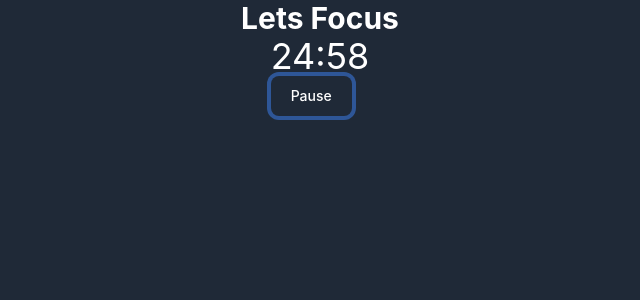
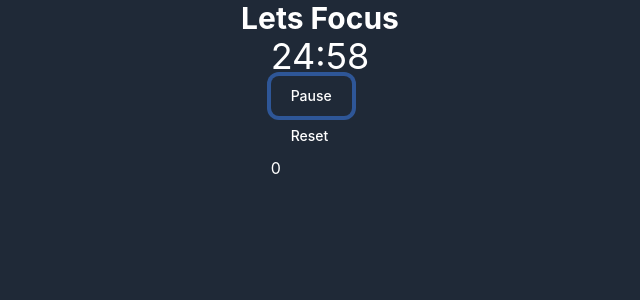
Before and after one commit to dchoi03/pomodoro, a React (Vite) app in the folder frontend/: page /home in a window 1280 px wide. Both pictures are taken after a click on the button "Start". Shown: the top 300 px of the page, without its empty margins (320-960 px from the left). Built offline with nearby package versions, Linux system fonts and the light colour scheme.

Commit message:
Added long break interval when pomodoro timer reaches 4 study intervals

```diff
--- a/frontend/src/components/PomodoroTimer.jsx
+++ b/frontend/src/components/PomodoroTimer.jsx
@@ -9,14 +9,44 @@ function PomodoroTimer() {
   const [studyIntervals, setStudyIntervals] = useState(0)
 
   useEffect(() => {
-    if (!isRunning) return;
+    if (!isRunning || time <= 0) return;
 
     const interval = setInterval(() => {
-      setTime((prevTime) => prevTime - 1000);
+        setTime((prevTime) => prevTime - 1000)
     }, 1000);
 
     return () => clearInterval(interval);
   }, [isRunning]);
+
+  useEffect(()=> {
+    if (time > 0) return;
+
+    setIsRunning(false)
+
+    if (!isBreak) {
+      setIsBreak(true);
+      setStudyIntervals((prev) => prev + 1);
+    } else {
+      setIsBreak(false)
+    }
+
+  },[time])
+
+  useEffect(() => {
+    if (isBreak) {
+      if (studyIntervals === 4) {
+        setTime(1800000); // long break
+        setStudyIntervals(0);
+      } else {
+        setTime(300000); // short break
+      }
+      setIsRunning(true); // start the break
+    } else if (time === 0 && !isBreak) {
+      setTime(1500000); // next focus session
+      setIsRunning(true);
+    }
+  }, [isBreak]);
+
 
 
   const formattedTime = (milliseconds) => {
@@ -26,11 +56,18 @@ function PomodoroTimer() {
     let seconds = parseInt(total_secs % 60)
     let minutes = parseInt(total_minutes % 60)
 
-    return `${minutes}:${seconds}`
+    return `${String(minutes).padStart(2, '0')}:${String(seconds).padStart(2, '0')}`;
   }
 
   const handleTimer = () => {
     setIsRunning((prev) => !prev)
+  }
+
+  const resetTimer = () => {
+    setIsRunning(false)
+    setIsBreak(false)
+    setTime(1500000)
+    setStudyIntervals(0)
   }
 
   return (
@@ -44,6 +81,14 @@ function PomodoroTimer() {
           (isRunning ? 'Pause' : 'Resume')
           }
         </Button>
+        {
+          (time != 1500000) ?
+          <Button onClick={resetTimer}>Reset</Button>
+          : null
+        }
+      </div>
+      <div className='text-white'>
+        {studyIntervals}
       </div>
     </div>
   )
```
